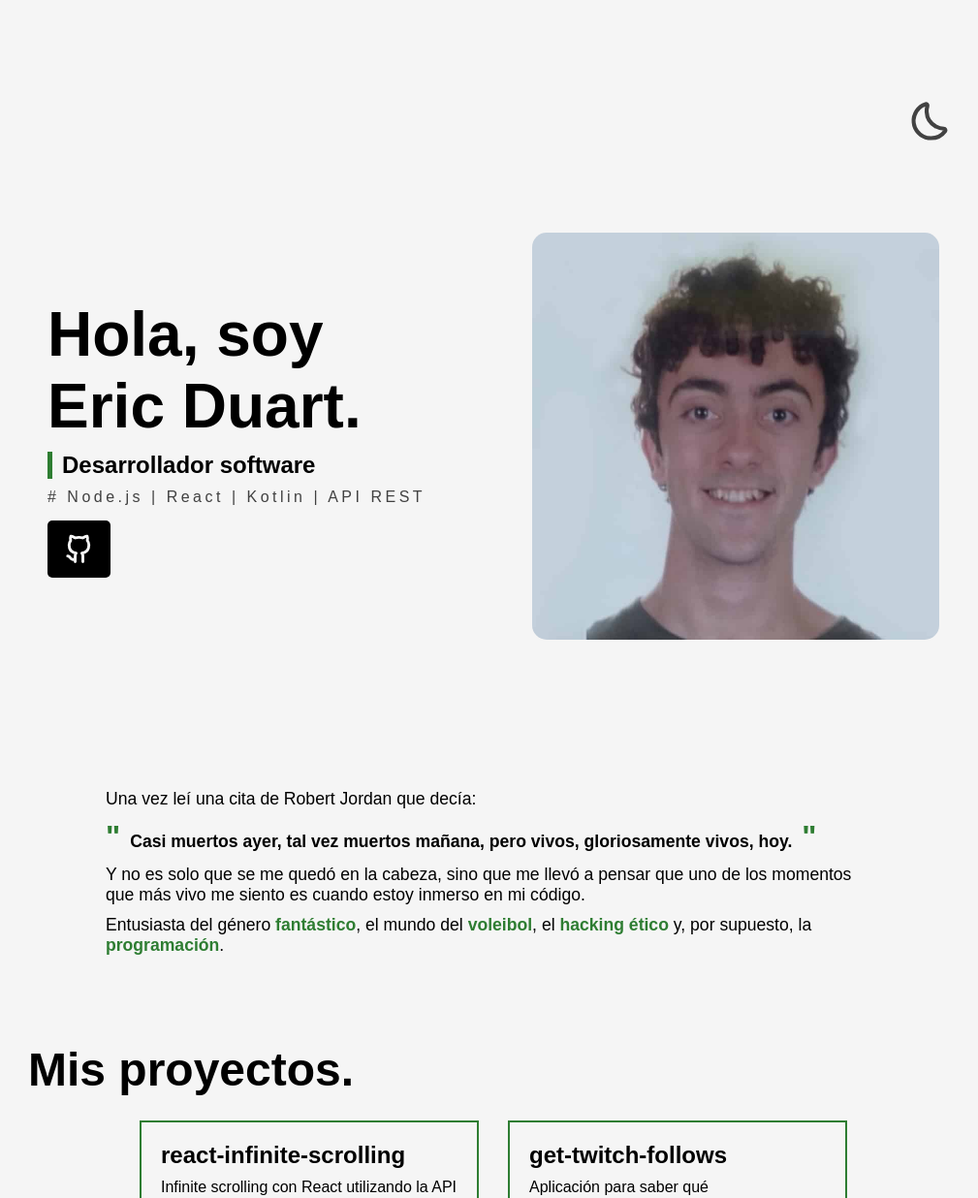
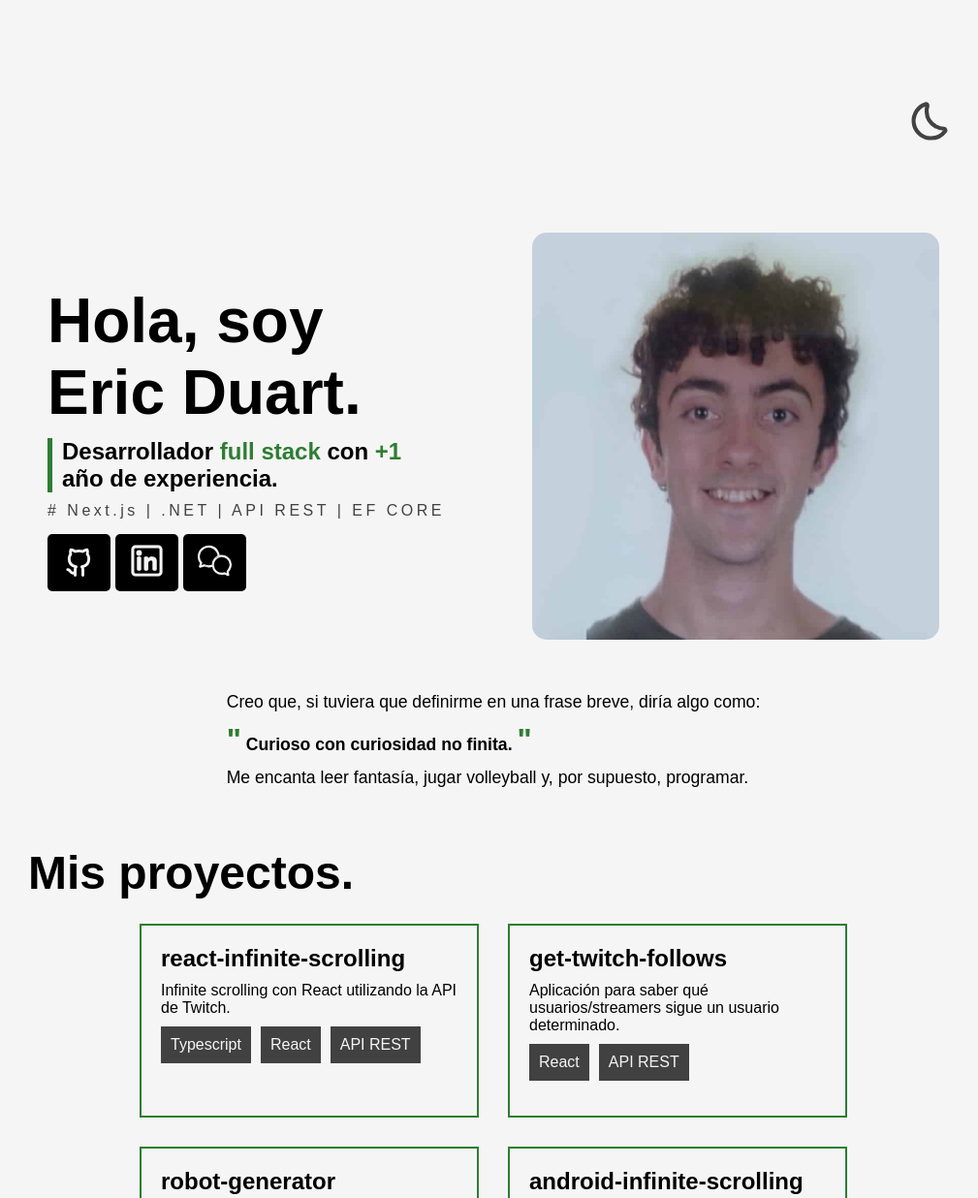
Before and after one commit to ericduart/ericduart.github.io, an Astro site: page / in a window 1280 px wide. Shown: the top 1236 px of the page at 97% size, without its empty margins (131-1140 px from the left). Built offline with nearby package versions, Linux system fonts and the light colour scheme; Astro itself is replaced by a stand-in of ours.

Commit message:
refactor Aboutme and Header components for improved content and styling

```diff
--- a/src/components/Aboutme.astro
+++ b/src/components/Aboutme.astro
@@ -1,22 +1,19 @@
 <section>
-  <p class="initial-animation justify">
-    Una vez leí una cita de Robert Jordan que decía:
-  </p>
+  <div>
+    <p class="initial-animation justify">Creo que, si tuviera que definirme en una frase breve, diría algo como:</p>
+    <p class="bold"><span class="comillas">"</span>Curioso con curiosidad no finita.<span class="comillas">"</span></p>
+    <p>Me encanta leer fantasía, jugar volleyball y, por supuesto, programar.</p>
 
-  <p class="initial-animation bold"><span class="comillas">"</span>Casi muertos ayer, tal vez muertos mañana, pero vivos, gloriosamente vivos, hoy.<span class="comillas">"</span></p>
-
-  <p class="initial-animation justify">Y no es solo que se me quedó en la cabeza, sino que me llevó a pensar que uno de los momentos que más vivo me siento es cuando estoy inmerso en mi código.</p>
-
-  <p class="initial-animation justify">Entusiasta del género <span class="highlight">fantástico</span>, el mundo del <span class="highlight">voleibol</span>, el <span class="highlight">hacking ético</span> y, por supuesto, la <span class="highlight">programación</span>.</p>
-
+  </div>
 </section>
 
 
 <style>
 
   section {
-    margin: 50px 50px 0;
-    padding: 50px;
+    margin: 0 20px 40px;
+    display: flex;
+    justify-content: center;
   }
 
   p {
@@ -30,13 +27,12 @@
   }
 
   .comillas:nth-child(1) {
-    padding-right: 10px;
+    margin-right: 5px;
   }
 
   .comillas:nth-child(2) {
-    padding-left: 10px;
+    margin-left: 5px;
   }
-
 
   .highlight {
     color: var(--color-highlight);
@@ -53,7 +49,7 @@
 
   @media (width <= 740px) {
     section {
-      margin: 50px 0 0;
+      margin: 0;
       padding: 30px;
     }
   }
--- a/src/components/Header.astro
+++ b/src/components/Header.astro
@@ -1,16 +1,18 @@
 ---
+import Contact from "../svgs/ContactSVG.astro";
+import Linkedin from "../svgs/Linkedin.astro";
 import Github from "../svgs/Github.astro";
-import Hackthebox from "../svgs/Hackthebox.astro";
-
 ---
 
 <header>
   <div class="header_section">
     <h1 class="initial-animation">Hola, soy Eric Duart.</h1>
-    <h2 class="initial-animation highlight">Desarrollador software</h2>
-    <p class="skills initial-animation"># Node.js | React | Kotlin | API REST</p>
+    <h2 class="initial-animation highlight">Desarrollador <span class="highlight_span">full stack</span> con <span class="highlight_span">+1</span> año de experiencia.</h2>
+    <p class="skills initial-animation"># Next.js | .NET | API REST | EF CORE</p>
     <div class="links">
       <a class="initial-animation link_block reverseHover" href="https://github.com/ericduart" target="_blank"><Github /></a>
+      <a class="initial-animation link_block reverseHover" href="https://www.linkedin.com/in/eric-duart-272882174/" target="_blank"><Linkedin/></a>
+      <a class="initial-animation link_block reverseHover" href="mailto:eric.duasan@gmail.com" target="_blank"><Contact/></a>
     </div>
   </div>
   <div class="header_section">
@@ -59,6 +61,11 @@ import Hackthebox from "../svgs/Hackthebox.astro";
     margin-top: 50px;
     display: flex;
     align-items: center;
+  }
+
+  .highlight_span {
+    color: var(--color-highlight);
+    font-weight: bolder;
   }
 
   .header_section {
```
